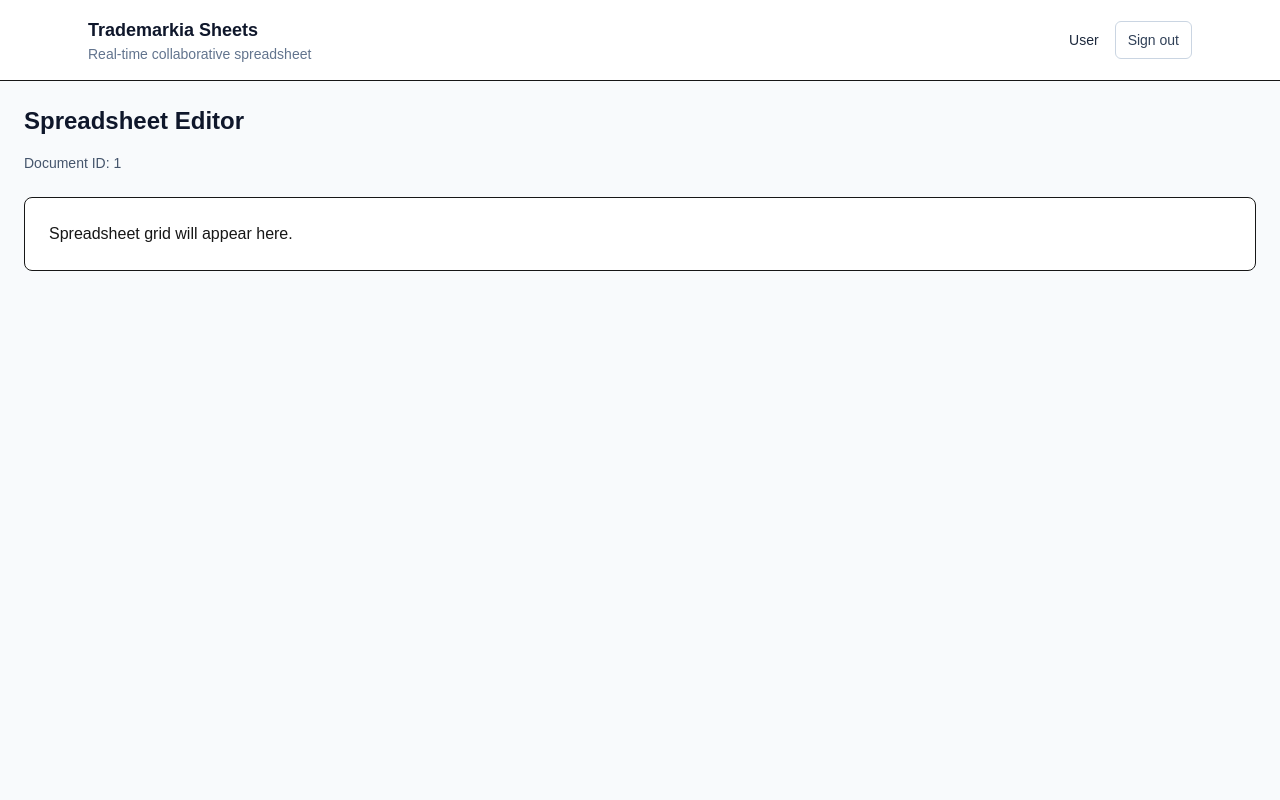
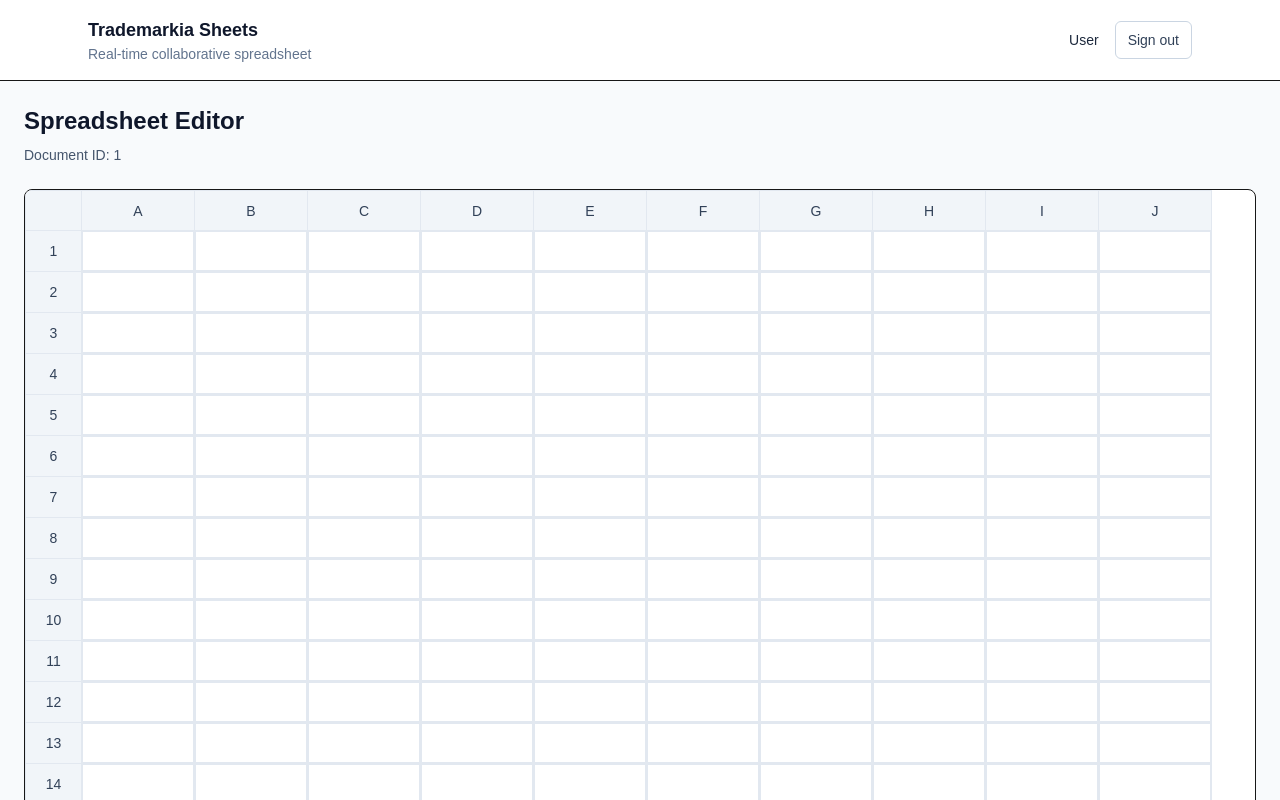
Before and after one commit to suryanshusaini/realtime-collaborative-spreadsheet, a Next.js app: page /editor/1 in a window 1280 px wide. Shown: the top 800 px of the page. Built offline with nearby package versions, Linux system fonts and the light colour scheme; no server answers.

Commit message:
Add spreadsheet grid with editable local cells

```diff
--- a/app/editor/[id]/page.tsx
+++ b/app/editor/[id]/page.tsx
@@ -2,6 +2,7 @@
 
 import { useParams } from "next/navigation";
 import Navbar from "@/components/ui/Navbar";
+import SpreadsheetGrid from "@/components/editor/SpreadsheetGrid";
 
 export default function EditorPage() {
   const params = useParams();
@@ -12,15 +13,14 @@ export default function EditorPage() {
       <Navbar />
 
       <main className="mx-auto max-w-7xl px-6 py-6">
-        <h1 className="text-2xl font-bold text-slate-900 mb-4">
-          Spreadsheet Editor
-        </h1>
+        <div className="mb-6">
+          <h1 className="text-2xl font-bold text-slate-900">
+            Spreadsheet Editor
+          </h1>
+          <p className="mt-2 text-sm text-slate-600">Document ID: {docId}</p>
+        </div>
 
-        <p className="text-sm text-slate-600 mb-6">Document ID: {docId}</p>
-
-        <div className="border bg-white rounded-lg p-6">
-          Spreadsheet grid will appear here.
-        </div>
+        <SpreadsheetGrid />
       </main>
     </div>
   );
--- /dev/null
+++ b/components/editor/Cell.tsx
@@ -0,0 +1,16 @@
+"use client";
+
+type CellProps = {
+  value: string;
+  onChange: (value: string) => void;
+};
+
+export default function Cell({ value, onChange }: CellProps) {
+  return (
+    <input
+      value={value}
+      onChange={(e) => onChange(e.target.value)}
+      className="h-10 w-28 border border-slate-200 px-2 text-sm outline-none focus:bg-blue-50"
+    />
+  );
+}
--- /dev/null
+++ b/components/editor/SpreadsheetGrid.tsx
@@ -0,0 +1,65 @@
+"use client";
+
+import { useMemo, useState } from "react";
+import Cell from "@/components/editor/Cell";
+import { cellId, colToLetter } from "@/lib/formula";
+
+const ROWS = 20;
+const COLS = 10;
+
+export default function SpreadsheetGrid() {
+  const [cells, setCells] = useState<Record<string, string>>({});
+
+  const columns = useMemo(() => Array.from({ length: COLS }, (_, i) => i), []);
+  const rows = useMemo(() => Array.from({ length: ROWS }, (_, i) => i), []);
+
+  function handleCellChange(id: string, value: string) {
+    setCells((prev) => ({
+      ...prev,
+      [id]: value,
+    }));
+  }
+
+  return (
+    <div className="overflow-auto rounded-lg border bg-white">
+      <table className="border-collapse">
+        <thead>
+          <tr>
+            <th className="sticky left-0 top-0 z-20 h-10 min-w-14 border border-slate-200 bg-slate-100" />
+            {columns.map((col) => (
+              <th
+                key={col}
+                className="sticky top-0 z-10 h-10 min-w-28 border border-slate-200 bg-slate-100 text-sm font-medium text-slate-700"
+              >
+                {colToLetter(col)}
+              </th>
+            ))}
+          </tr>
+        </thead>
+
+        <tbody>
+          {rows.map((row) => (
+            <tr key={row}>
+              <th className="sticky left-0 z-10 h-10 min-w-14 border border-slate-200 bg-slate-100 text-sm font-medium text-slate-700">
+                {row + 1}
+              </th>
+
+              {columns.map((col) => {
+                const id = cellId(col, row);
+
+                return (
+                  <td key={id} className="border border-slate-200 p-0">
+                    <Cell
+                      value={cells[id] ?? ""}
+                      onChange={(value) => handleCellChange(id, value)}
+                    />
+                  </td>
+                );
+              })}
+            </tr>
+          ))}
+        </tbody>
+      </table>
+    </div>
+  );
+}
```
